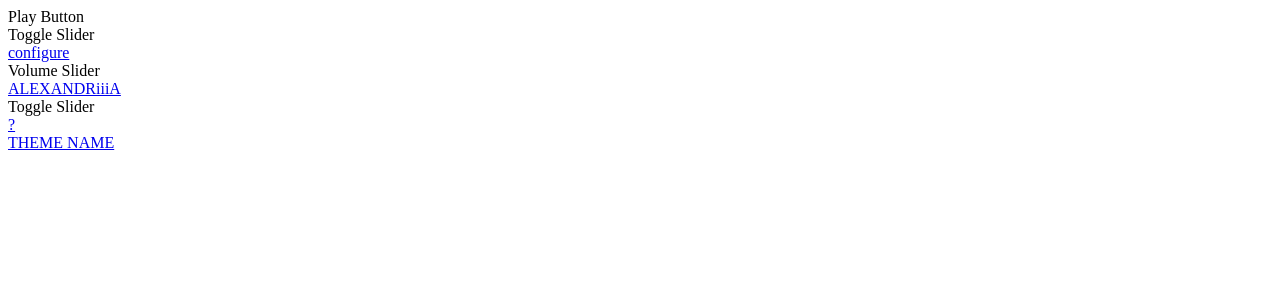
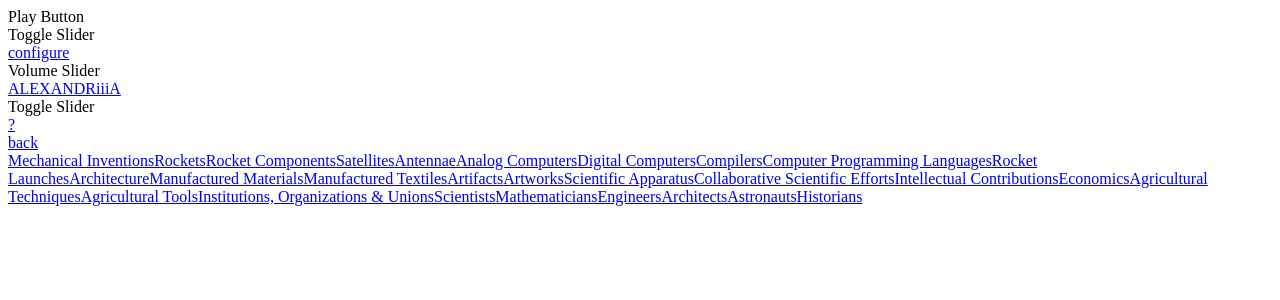
Before and after one commit to babekizulu/alexandriiiav1, a React (Create React App) app: page /explorer/theme-search in a window 1280 px wide. Shown: the top 300 px of the page. Built offline with nearby package versions, Linux system fonts and the light colour scheme.

Commit message:
Initial Setup: Theme Search, Keyword Search, Sources Page. @TODO: fix incorrect getter and setter ordering for useState on Keyword Search page

```diff
--- a/package.json
+++ b/package.json
@@ -3,6 +3,10 @@
   "version": "0.1.0",
   "private": true,
   "dependencies": {
+    "@emotion/react": "^11.11.1",
+    "@emotion/styled": "^11.11.0",
+    "@mui/material": "^5.15.0",
+    "@react-three/fiber": "^8.15.12",
     "@testing-library/jest-dom": "^5.17.0",
     "@testing-library/react": "^13.4.0",
     "@testing-library/user-event": "^13.5.0",
@@ -10,6 +14,7 @@
     "react-dom": "^18.2.0",
     "react-scripts": "5.0.1",
     "scss": "^0.2.4",
+    "three": "^0.159.0",
     "web-vitals": "^2.1.4"
   },
   "scripts": {
--- a/src/components/App.js
+++ b/src/components/App.js
@@ -1,5 +1,5 @@
 //libs
-import React from 'react';
+import React, { useState } from 'react';
 //components
 import Header from './Header';
 import Route from './Route';
@@ -9,8 +9,14 @@ import Explorer from './pages/Explorer';
 import AtlasSearch from './pages/AtlasSearch';
 import ThemeSearch from './pages/ThemeSearch';
 import KeywordSearch from './pages/KeywordSearch';
+import Sources from './pages/Sources';
 
 const App = () => {
+  //state management
+  const [dir, setDir] = useState('');
+  const upSource = (path) => {
+    setDir(path);
+  };
   return (
     <div className='app-container'>
       <Header />
@@ -21,13 +27,16 @@ const App = () => {
         <Explorer />
       </Route>
       <Route path='/explorer/atlas-search'>
-        <AtlasSearch />
+        <AtlasSearch upSource={upSource} />
       </Route>
       <Route path='/explorer/theme-search'>
         <ThemeSearch />
       </Route>
       <Route path='/explorer/keyword-search'>
-        <KeywordSearch />
+        <KeywordSearch upSource={upSource} />
+      </Route>
+      <Route path='/sources'>
+        <Sources dir={dir} />
       </Route>
     </div>
   );
--- a/src/components/DataCard.js
+++ b/src/components/DataCard.js
@@ -1,7 +1,9 @@
 //libs
 import React from 'react';
+//component
+import SourcesBtn from './buttons/SourcesBtn';
 
-const DataCard = ({ dataTitle, dataDescription, dataModelImg }) => {
+const DataCard = ({ dataTitle, dataDescription, prevDir, dataModelImg }) => {
   return (
     <div className='data-card'>
       <div className='data-card-header-container'>
@@ -12,6 +14,7 @@ const DataCard = ({ dataTitle, dataDescription, dataModelImg }) => {
       <div className='data-description-container'>
         <p className='data-description'>{dataDescription}</p>
       </div>
+      <SourcesBtn prevDir={prevDir} />
       <div className='data-model-img-container'>
         <img src={dataModelImg} alt='data model' className='data-model-img' />
       </div>
--- /dev/null
+++ b/src/components/SearchBar.js
@@ -0,0 +1,17 @@
+//libs
+import React from 'react';
+
+const SearchBar = ({ searchTerm, onChangeHandler }) => {
+  return (
+    <div className='search-bar'>
+      <input
+        value={searchTerm}
+        type='text'
+        placeholder='search...'
+        onChange={(e) => onChangeHandler(e.target.value)}
+      />
+    </div>
+  );
+};
+
+export default SearchBar;
--- /dev/null
+++ b/src/components/buttons/BackBtn.js
@@ -0,0 +1,16 @@
+//libs
+import React from 'react';
+//component
+import Link from '../Link';
+
+const BackBtn = ({ prevDir }) => {
+  return (
+    <div className='back-btn-container'>
+      <Link href={prevDir} className='back-btn'>
+        back
+      </Link>
+    </div>
+  );
+};
+
+export default BackBtn;
--- /dev/null
+++ b/src/components/buttons/SourcesBtn.js
@@ -0,0 +1,16 @@
+//libs
+import React from 'react';
+//components
+import Link from '../Link';
+
+const SourcesBtn = () => {
+  return (
+    <div className='sources-btn-container'>
+      <Link href='/sources' className='sources-btn'>
+        sources
+      </Link>
+    </div>
+  );
+};
+
+export default SourcesBtn;
--- a/src/components/pages/Explorer.js
+++ b/src/components/pages/Explorer.js
@@ -2,10 +2,12 @@
 import React from 'react';
 //components
 import Link from '../Link';
+import BackBtn from '../buttons/BackBtn';
 
 const Explorer = () => {
   return (
     <div className='explorer page'>
+      <BackBtn prevDir='/' />
       <div className='explorer-grid'>
         <Link href='/explorer/atlas-search' className='explorer-item'>
           <header>
--- /dev/null
+++ b/src/components/pages/Sources.js
@@ -0,0 +1,14 @@
+//libs
+import React from 'react';
+//components
+import BackBtn from '../buttons/BackBtn';
+
+const Sources = ({ dir }) => {
+  return (
+    <div className='sources page'>
+      <BackBtn prevDir={dir} />
+    </div>
+  );
+};
+
+export default Sources;
--- a/src/components/pages/ThemeSearch.js
+++ b/src/components/pages/ThemeSearch.js
@@ -1,48 +1,191 @@
 //libs
 import React from 'react';
 //component
+import BackBtn from '../buttons/BackBtn';
 import Link from '../Link';
 
 const ThemeSearch = () => {
   /*
-  - mechanical inventions
-  - mathematical apparatus
-  - rockets
-  - rocket components
-  - satellites
-  - antennae
-  - analog computers
-  - digital computers
-  - compilers
-  - computer programming languages
-  - rocket launches
-  - architecture
-  - manufactured materials
-  - manufactured textiles
-  - artifacts
-  - artworks
-  - scientific apparatus
-  - collaborative scientific efforts
-  - intellectual contributions
-  - economics
-  - agricultural techniques
-  - agricultural tools
-  - institutions, organizations and unions
-  - scientists
-  - mathematicians
-  - engineers
-  - architects
-  - astronauts
-  - historians
+  1. mechanical inventions
+  2. mathematical apparatus
+  3. rockets
+  4. rocket components
+  5. satellites
+  6. antennae
+  7. analog computers
+  8. digital computers
+  9. compilers
+  10. computer programming languages
+  11. rocket launches
+  12. architecture
+  13. manufactured materials
+  14. manufactured textiles
+  15. artifacts
+  16. artworks
+  17. scientific apparatus
+  18. collaborative scientific efforts
+  19. intellectual contributions
+  20. economics
+  21. agricultural techniques
+  22. agricultural tools
+  23. institutions, organizations and unions
+  24. scientists
+  25. mathematicians
+  26. engineers
+  27. architects
+  28. astronauts
+  29. historians
   */
   return (
     <div className='theme-search page'>
+      <BackBtn prevDir='/explorer' />
       <div className='explorer-grid'>
         <Link
-          href='/explorer/theme-search/mechanical-inventions'
+          href='/explorer/theme-search/mechancal-inventions'
           className='explorer-item'
         >
-          THEME NAME
+          Mechanical Inventions
+        </Link>
+        <Link href='/explorer/theme-search/rockets' className='explorer-item'>
+          Rockets
+        </Link>
+        <Link
+          href='/explorer/theme-search/rocket-components'
+          className='explorer-item'
+        >
+          Rocket Components
+        </Link>
+        <Link
+          href='/explorer/theme-search/satellites'
+          className='explorer-item'
+        >
+          Satellites
+        </Link>
+        <Link href='/explorer/theme-search/antennae' className='explorer-item'>
+          Antennae
+        </Link>
+        <Link
+          href='/explorer/theme-search/analog-computers'
+          className='explorer-item'
+        >
+          Analog Computers
+        </Link>
+        <Link
+          href='/explorer/theme-search/digital-computers'
+          className='explorer-item'
+        >
+          Digital Computers
+        </Link>
+        <Link href='/explorer/theme-search/compilers' className='explorer-item'>
+          Compilers
+        </Link>
+        <Link
+          href='/explorer/theme-search/computer-programming-languages'
+          className='explorer-item'
+        >
+          Computer Programming Languages
+        </Link>
+        <Link
+          href='/explorer/theme-search/rocket-launches'
+          className='explorer-item'
+        >
+          Rocket Launches
+        </Link>
+        <Link
+          href='/explorer/theme-search/architecture'
+          className='explorer-item'
+        >
+          Architecture
+        </Link>
+        <Link
+          href='/explorer/theme-search/manufactured-materials'
+          className='explorer-item'
+        >
+          Manufactured Materials
+        </Link>
+        <Link
+          href='/explorer/theme-search/manufactured-textiles'
+          className='explorer-item'
+        >
+          Manufactured Textiles
+        </Link>
+        <Link href='/explorer/theme-search/artifacts' className='explorer-item'>
+          Artifacts
+        </Link>
+        <Link href='/explorer/theme-search/artworks' className='explorer-item'>
+          Artworks
+        </Link>
+        <Link
+          href='/explorer/theme-search/scientifc-apparatus'
+          className='explorer-item'
+        >
+          Scientific Apparatus
+        </Link>
+        <Link
+          href='/explorer/theme-search/collaborative-scientific-efforts'
+          className='explorer-item'
+        >
+          Collaborative Scientific Efforts
+        </Link>
+        <Link
+          href='/explorer/theme-search/intellectual-contributions'
+          className='explorer-item'
+        >
+          Intellectual Contributions
+        </Link>
+        <Link href='/explorer/theme-search/economics' className='explorer-item'>
+          Economics
+        </Link>
+        <Link
+          href='/explorer/theme-search/agricultural-techniques'
+          className='explorer-item'
+        >
+          Agricultural Techniques
+        </Link>
+        <Link
+          href='/explorer/theme-search/agricultural-tools'
+          className='explorer-item'
+        >
+          Agricultural Tools
+        </Link>
+        <Link
+          href='/explorer/theme-search/institutions-organizations-unions'
+          className='explorer-item'
+        >
+          Institutions, Organizations & Unions
+        </Link>
+        <Link
+          href='/explorer/theme-search/scientists'
+          className='explorer-item'
+        >
+          Scientists
+        </Link>
+        <Link
+          href='/explorer/theme-search/mathematicians'
+          className='explorer-item'
+        >
+          Mathematicians
+        </Link>
+        <Link href='/explorer/theme-search/engineers' className='explorer-item'>
+          Engineers
+        </Link>
+        <Link
+          href='/explorer/theme-search/architects'
+          className='explorer-item'
+        >
+          Architects
+        </Link>
+        <Link
+          href='/explorer/theme-search/astronauts'
+          className='explorer-item'
+        >
+          Astronauts
+        </Link>
+        <Link
+          href='/explorer/theme-search/historians'
+          className='explorer-item'
+        >
+          Historians
         </Link>
       </div>
     </div>
```
Also changed, not shown: src/components/pages/AtlasSearch.js (+14 -6 lines), src/components/pages/KeywordSearch.js (+34 -3 lines), 1 other file (tests, documents, lock files or other folders).
